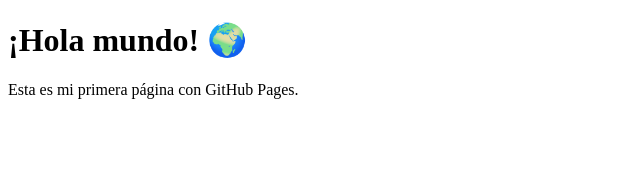
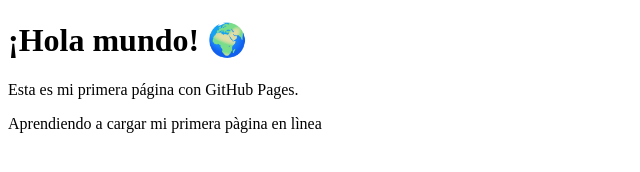
Before and after one commit to melinayp/Mi-perfil, a plain HTML site: page index.html in a window 1280 px wide. Shown: the whole page, without its empty margins (0-640 px from the left). Drawn offline with Linux system fonts and the light colour scheme.

Commit message:
cambio 1

```diff
--- a/index.html
+++ b/index.html
@@ -7,5 +7,6 @@
 <body>
   <h1>¡Hola mundo! 🌍</h1>
   <p>Esta es mi primera página con GitHub Pages.</p>
+  <p>Aprendiendo a cargar mi primera pàgina en lìnea</p>
 </body>
 </html>
```
